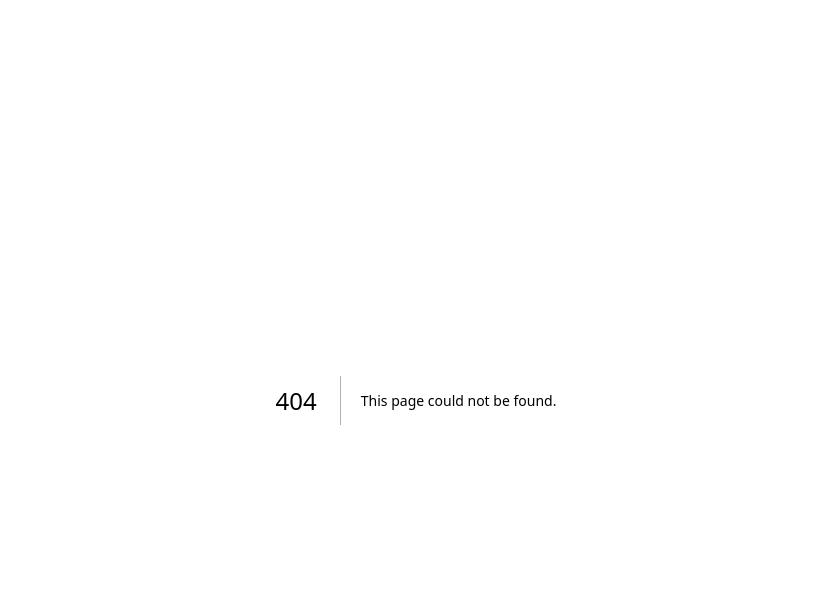
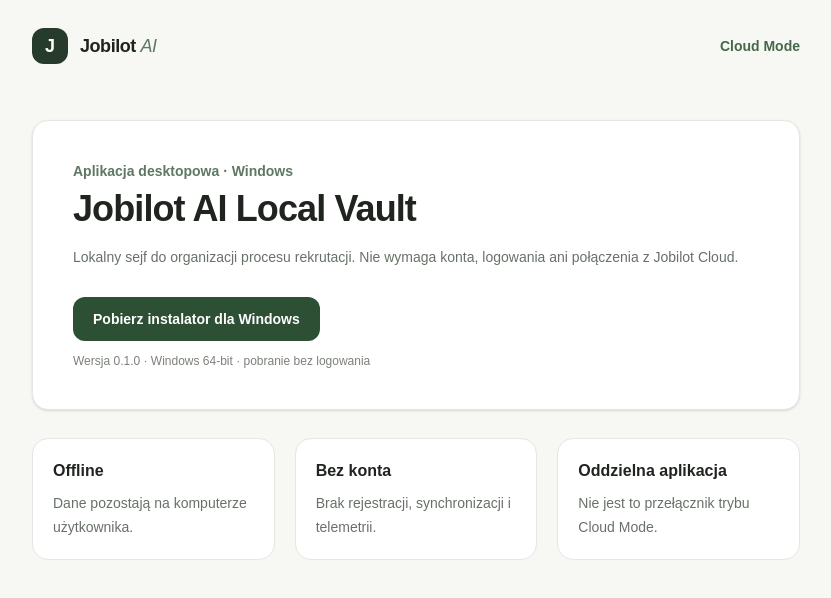
Before and after one commit to kamiln123/jobilot-ai, a Next.js app in the folder apps/cloud/: page /local-vault in a window 1280 px wide. Before the commit this address had no page. Shown: the top 598 px of the page, without its empty margins (224-1055 px from the left). Built offline with nearby package versions, Linux system fonts and the light colour scheme.

Commit message:
feat: add local vault installer download

```diff
--- /dev/null
+++ b/apps/cloud/src/app/local-vault/page.tsx
@@ -0,0 +1,37 @@
+import Link from "next/link";
+
+const installerUrl = "https://github.com/kamiln123/jobilot-ai/releases/download/local-vault-v0.1.0/Jobilot%20AI%20Local%20Vault_0.1.0_x64-setup.exe";
+
+export default function LocalVaultDownloadPage() {
+  return (
+    <main className="min-h-screen bg-[#f7f7f4] px-5 py-7 text-[#20241f] sm:px-8 lg:px-12">
+      <section className="mx-auto max-w-3xl">
+        <header className="flex items-center justify-between gap-4">
+          <Link className="flex items-center gap-3" href="/login">
+            <span className="grid h-9 w-9 place-items-center rounded-xl bg-[#263b2c] text-lg font-bold text-white">J</span>
+            <span className="text-lg font-semibold tracking-tight">Jobilot <em className="font-medium text-[#5e7863]">AI</em></span>
+          </Link>
+          <Link className="text-sm font-semibold text-[#456a4b] hover:text-[#294b30]" href="/login">Cloud Mode</Link>
+        </header>
+
+        <section className="mt-14 rounded-2xl border border-[#e5e7e0] bg-white p-7 shadow-sm sm:p-10">
+          <p className="text-sm font-semibold text-[#5e7863]">Aplikacja desktopowa · Windows</p>
+          <h1 className="mt-2 text-3xl font-semibold tracking-tight sm:text-4xl">Jobilot AI Local Vault</h1>
+          <p className="mt-4 max-w-2xl text-sm leading-6 text-[#687167]">
+            Lokalny sejf do organizacji procesu rekrutacji. Nie wymaga konta, logowania ani połączenia z Jobilot Cloud.
+          </p>
+          <a className="mt-7 inline-flex rounded-xl bg-[#2d5034] px-5 py-3 text-sm font-semibold text-white hover:bg-[#203d27]" href={installerUrl}>
+            Pobierz instalator dla Windows
+          </a>
+          <p className="mt-3 text-xs text-[#7b8179]">Wersja 0.1.0 · Windows 64-bit · pobranie bez logowania</p>
+        </section>
+
+        <section className="mt-7 grid gap-5 sm:grid-cols-3">
+          <article className="rounded-2xl border border-[#e5e7e0] bg-white p-5"><h2 className="font-semibold">Offline</h2><p className="mt-2 text-sm leading-6 text-[#687167]">Dane pozostają na komputerze użytkownika.</p></article>
+          <article className="rounded-2xl border border-[#e5e7e0] bg-white p-5"><h2 className="font-semibold">Bez konta</h2><p className="mt-2 text-sm leading-6 text-[#687167]">Brak rejestracji, synchronizacji i telemetrii.</p></article>
+          <article className="rounded-2xl border border-[#e5e7e0] bg-white p-5"><h2 className="font-semibold">Oddzielna aplikacja</h2><p className="mt-2 text-sm leading-6 text-[#687167]">Nie jest to przełącznik trybu Cloud Mode.</p></article>
+        </section>
+      </section>
+    </main>
+  );
+}
--- a/apps/cloud/src/app/login/page.tsx
+++ b/apps/cloud/src/app/login/page.tsx
@@ -188,7 +188,7 @@ function LoginForm() {
         </p>
 
         <p className="mt-8 border-t border-[#edf0e9] pt-5 text-xs leading-5 text-[#858b83]">
-          Local Vault Mode jest osobną aplikacją desktopową i nie korzysta z tego logowania.
+          Local Vault Mode jest osobną aplikacją desktopową i nie korzysta z tego logowania. <Link className="font-semibold text-[#456a4b] hover:text-[#294b30]" href="/local-vault">Pobierz Local Vault dla Windows</Link>.
         </p>
       </section>
     </main>
```
Also changed, not shown: 3 other files (tests, documents, lock files or other folders).
